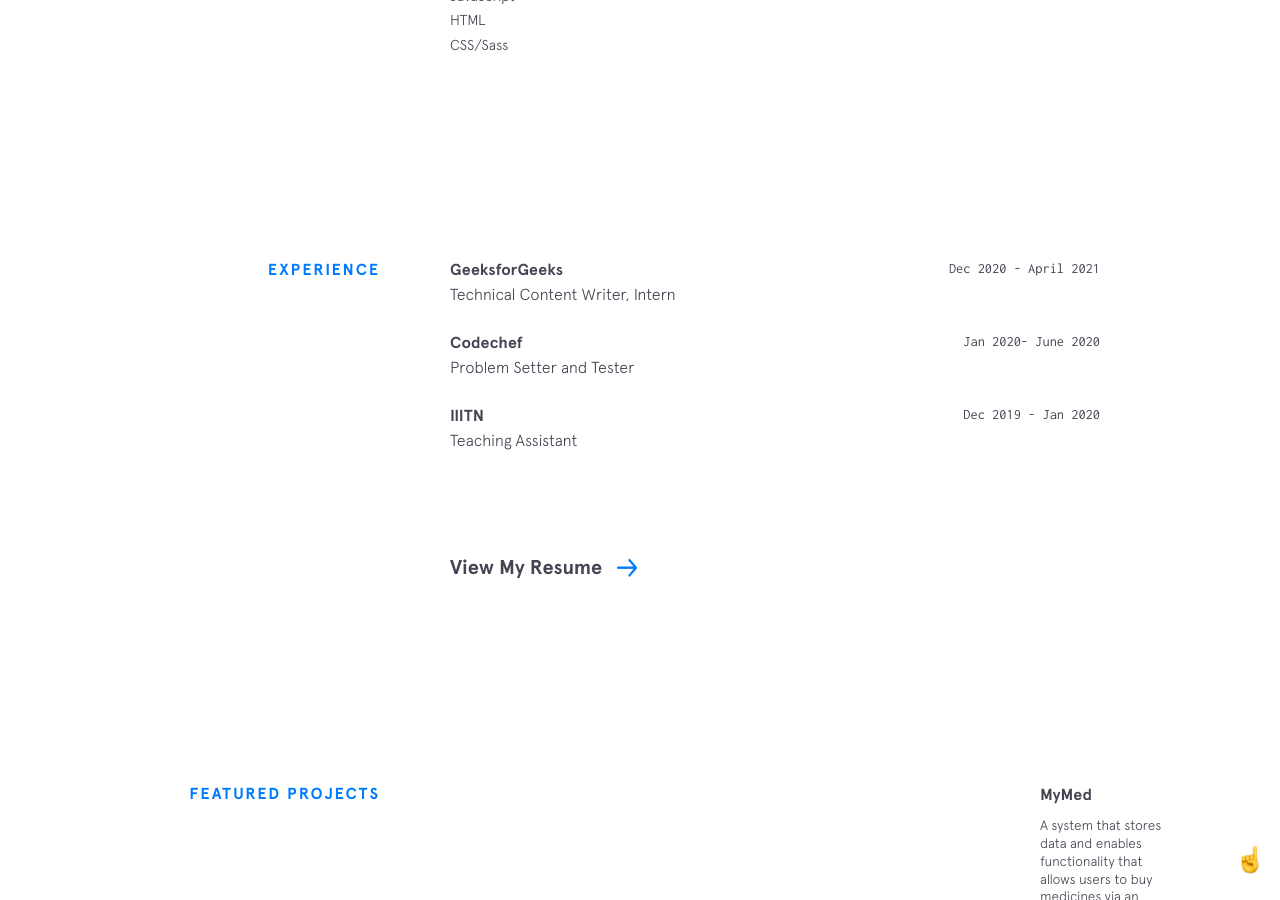
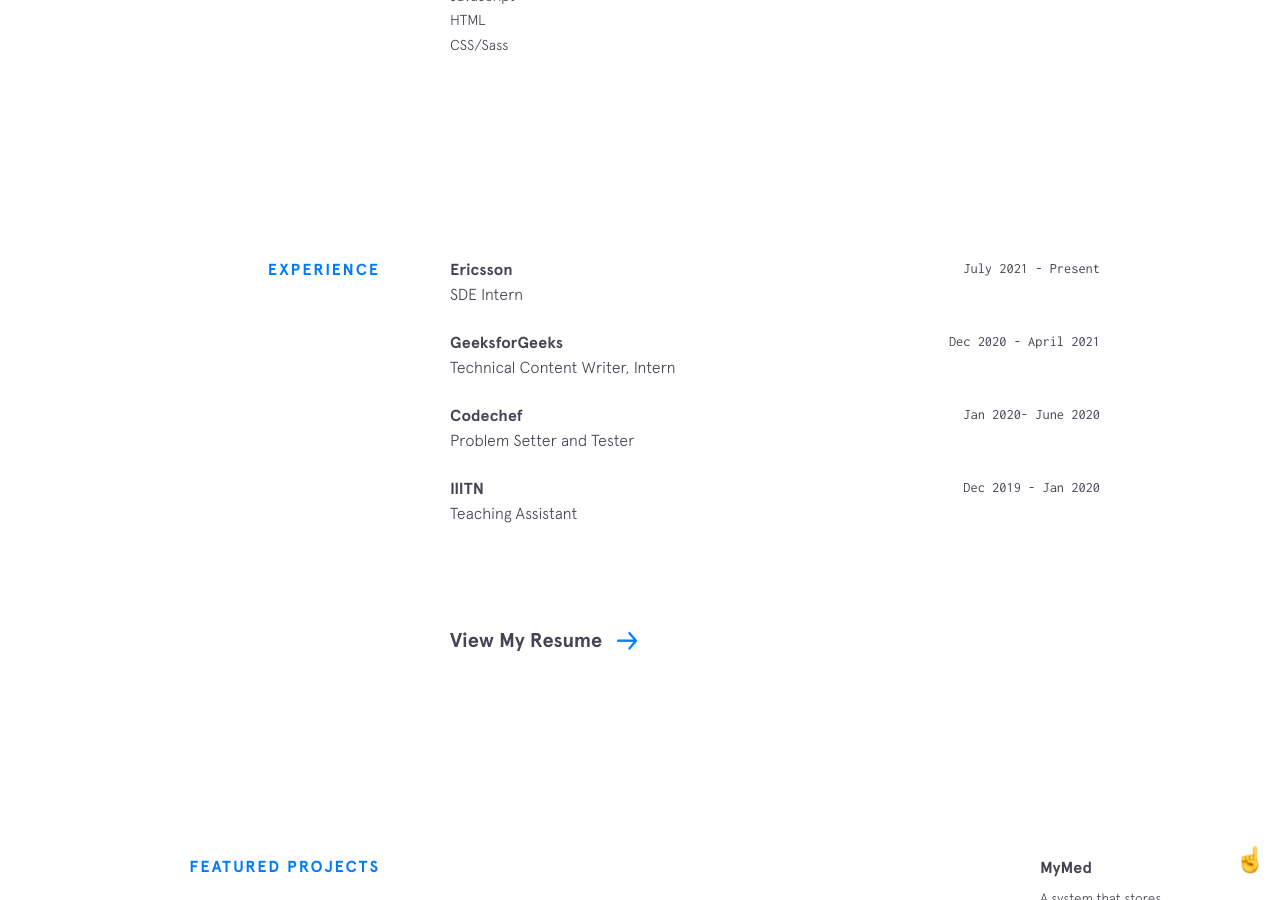
Before and after one commit to huzaifa06/huzaifa06.github.io, a Jekyll site: the page built from index.html, in a window 1280 px wide and 900 px high, scrolled down 1686 px. Built offline with Jekyll 4.4.1, drawn with Linux system fonts in a browser that asks for light colours; nearby versions of some CDN libraries.

Commit message:
Update experience.yml

```diff
--- a/_data/experience.yml
+++ b/_data/experience.yml
@@ -1,3 +1,7 @@
+- company: Ericsson
+  url: https://www.ericsson.com/
+  time: July 2021 - Present
+  position: SDE Intern
 - company: GeeksforGeeks
   url: https://www.geeksforgeeks.com/
   time: Dec 2020 - April 2021
```
